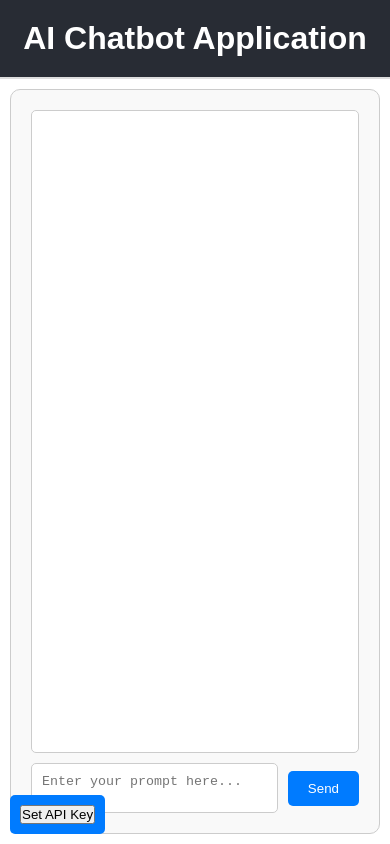
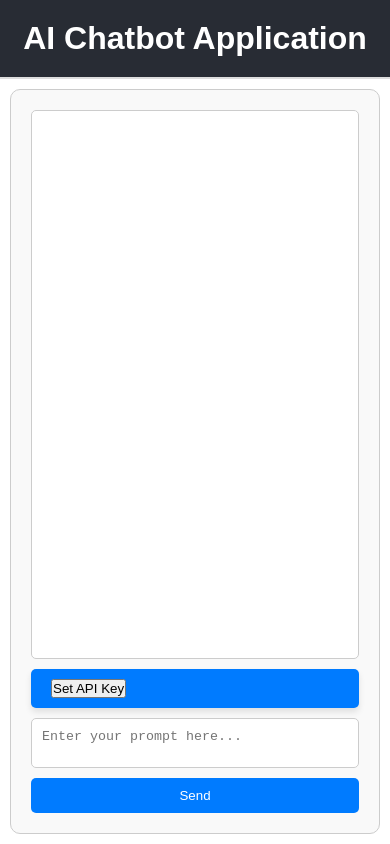
Before and after one commit to Jaidarshan/CHATBOT_APPLICATION, a React (Create React App) app: page / in a window 390 px wide. Built offline with nearby package versions, Linux system fonts and the light colour scheme.

Commit message:
changed style

```diff
--- a/src/App.css
+++ b/src/App.css
@@ -41,45 +41,6 @@ body, html {
   flex-grow: 1;
   padding: 20px;
   overflow: hidden;
-}
-
-.set-api-key {
-  position: absolute;
-  left: 20px;
-  bottom: 20px;
-  padding: 10px;
-  background-color: #007bff;
-  color: white;
-  border: none;
-  border-radius: 5px;
-  cursor: pointer;
-}
-
-.api-key-modal {
-  position: fixed;
-  bottom: 80px;
-  left: 20px;
-  background-color: #ffffff;
-  border: 1px solid #ccc;
-  border-radius: 5px;
-  padding: 10px;
-  box-shadow: 0 0 10px rgba(0, 0, 0, 0.1);
-}
-
-.api-key-input {
-  padding: 10px;
-  border: 1px solid #ccc;
-  border-radius: 5px;
-  margin-right: 10px;
-}
-
-.api-key-set-button {
-  padding: 10px 20px;
-  background-color: #007bff;
-  color: white;
-  border: none;
-  border-radius: 5px;
-  cursor: pointer;
 }
 
 .chat-container {
@@ -130,18 +91,41 @@ body, html {
 }
 
 .chat-input-form {
-  display: flex;
+  display: flex; /* Ensures items are aligned horizontally */
   align-items: center;
   width: 100%;
   margin-top: 10px;
 }
 
+.set-api-key {
+  margin-right: 10px; /* Spacing between the SetApiKey button and the input field */
+  padding: 10px 20px;
+  background-color: #007bff;
+  color: white;
+  border: none;
+  border-radius: 5px;
+  cursor: pointer;
+  box-shadow: 0 4px 6px rgba(0, 0, 0, 0.1);
+  font-size: 14px;
+  outline: none;
+  transition: background-color 0.3s ease, transform 0.3s ease;
+}
+
+.set-api-key:hover {
+  background-color: #0056b3;
+}
+
+.set-api-key:active {
+  background-color: #004494;
+  transform: scale(0.98);
+}
+
 .chat-input {
-  flex-grow: 1;
+  flex-grow: 1; /* Takes up remaining space */
   padding: 10px;
   border: 1px solid #ccc;
   border-radius: 5px;
-  margin-right: 10px;
+  margin-right: 10px; /* Spacing between input and send button */
   resize: none;
   height: 50px;
 }
@@ -183,8 +167,24 @@ body, html {
       height: auto;
   }
 
+  .chat-input-form {
+      flex-direction: column; /* Stack items vertically on small screens */
+      align-items: stretch;
+  }
+
   .set-api-key {
-      bottom: 10px;
-      left: 10px;
+      margin-right: 0; /* Remove margin for better stacking */
+      margin-bottom: 10px; /* Add some margin below the button */
+      width: 100%; /* Full width on small screens */
+  }
+
+  .chat-input {
+      margin-right: 0; /* Remove margin for better stacking */
+      margin-bottom: 10px; /* Add margin between input and send button */
+      width: 100%; /* Full width on small screens */
+  }
+
+  .send-button {
+      width: 100%; /* Full width on small screens */
   }
 }
--- a/src/App.js
+++ b/src/App.js
@@ -1,7 +1,6 @@
 import React from 'react';
 import './App.css';
-import SetApiKey from './SetApiKey';
-import Chatbot from './Chatbot';
+import Chatbot from './Chatbot'; // No need to import SetApiKey separately
 
 function App() {
     return (
@@ -11,7 +10,6 @@ function App() {
             </header>
             <main className="App-main">
                 <Chatbot />
-                <SetApiKey />
             </main>
         </div>
     );
--- a/src/Chatbot.js
+++ b/src/Chatbot.js
@@ -1,6 +1,7 @@
 import React, { useState } from 'react';
 import axios from 'axios';
 import ReactMarkdown from 'react-markdown';
+import SetApiKey from './SetApiKey'; // Import the SetApiKey component
 
 const Chatbot = () => {
     const [prompt, setPrompt] = useState('');
@@ -35,7 +36,6 @@ const Chatbot = () => {
             <div className="chat-history">
                 {conversation.map((entry, index) => (
                     <div key={index} className={`chat-entry ${entry.type}`}>
-                        <strong>{entry.type === 'user' ? 'You' : 'Bot'}:</strong>
                         <div className="chat-message">
                             {entry.type === 'bot' ? (
                                 <ReactMarkdown>{entry.text}</ReactMarkdown>
@@ -48,6 +48,7 @@ const Chatbot = () => {
             </div>
 
             <form className="chat-input-form" onSubmit={handleSubmit}>
+                <SetApiKey /> {/* Include SetApiKey button to the left of the input field */}
                 <textarea
                     placeholder="Enter your prompt here..."
                     value={prompt}
--- a/src/SetApiKey.js
+++ b/src/SetApiKey.js
@@ -2,7 +2,6 @@ import React, { useState } from 'react';
 import axios from 'axios';
 import Modal from 'react-modal';
 
-// Set the app element for accessibility
 Modal.setAppElement('#root');
 
 const SetApiKey = () => {
```
